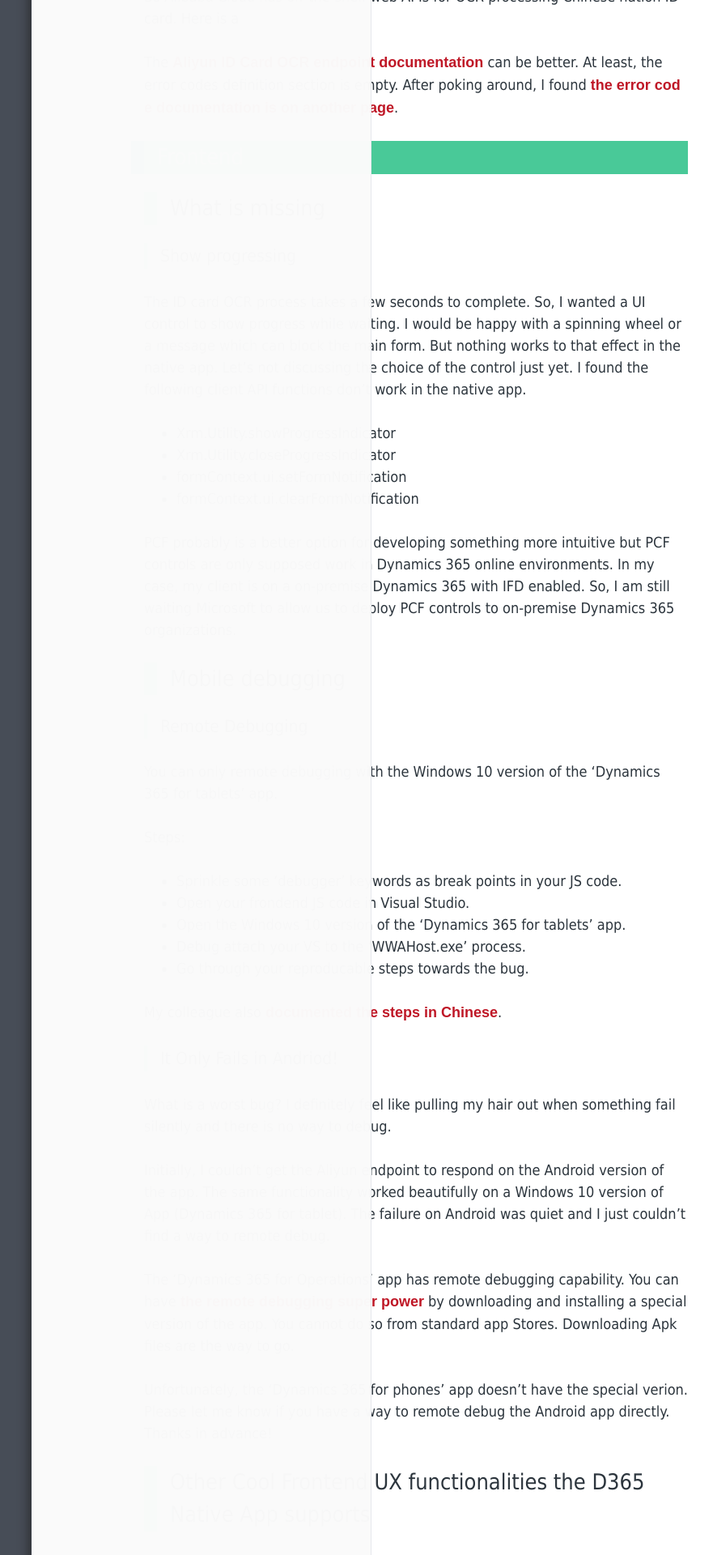
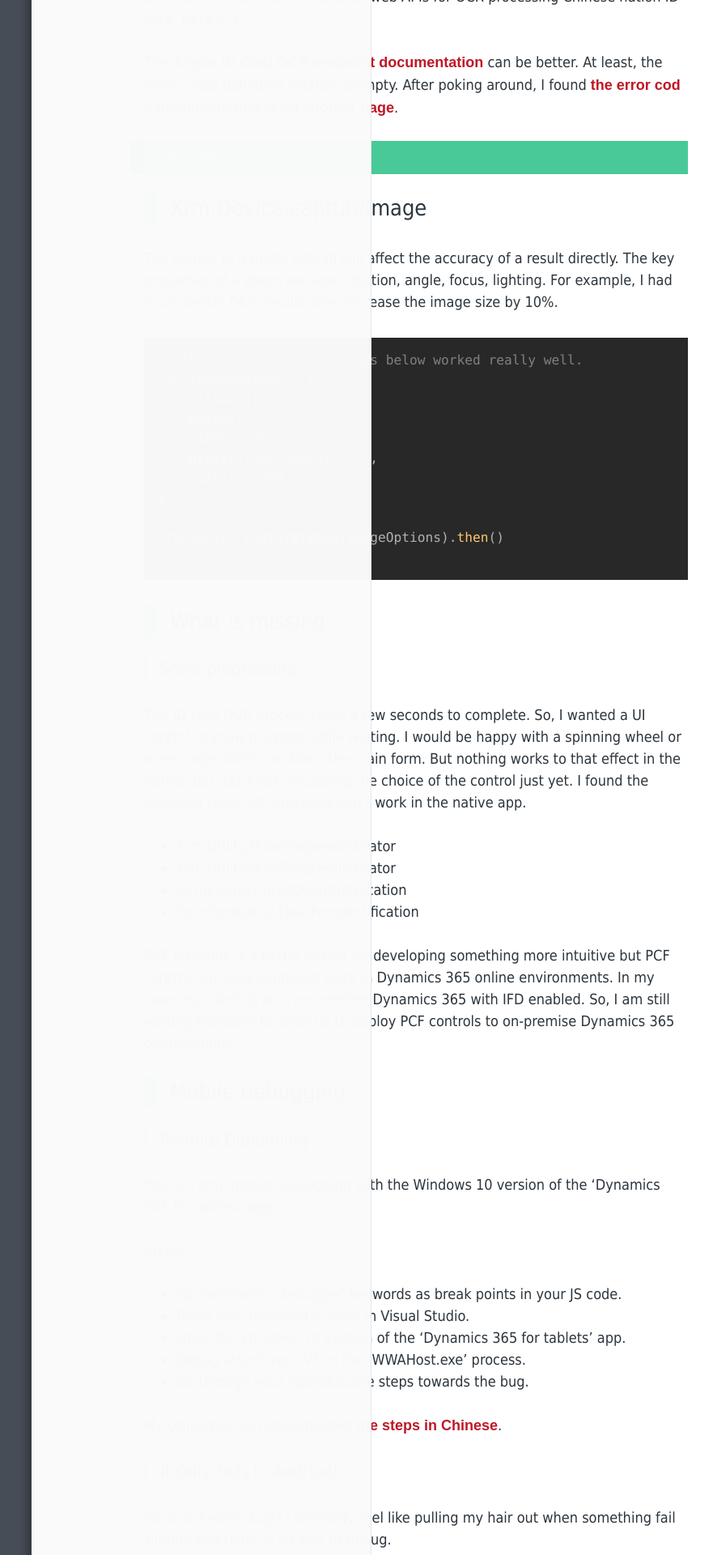
Before and after one commit to nzkelvin/nzkelvin.github.io, a Jekyll site: the page built from _posts/2019-12-17-ocr-id-card-detection-in-d365-native-app.markdown, in a window 1280 px wide. Shown: the part 2977-4897 px from the top of the page at 81% size, without its empty margins (126-1007 px from the left). Built offline with Jekyll 4.4.1, drawn with Linux system fonts in a browser that asks for light colours; comment, search, counter and statistics services are not loaded; some of the changed text lies outside the part shown.

Commit message:
OCR ID Card Detection in a D365 Native App fix2

````diff
--- a/_posts/2019-12-17-ocr-id-card-detection-in-d365-native-app.markdown
+++ b/_posts/2019-12-17-ocr-id-card-detection-in-d365-native-app.markdown
@@ -35,6 +35,23 @@ The [Aliyun ID Card OCR endpoint documentation](https://market.aliyun.com/produc
 
 
 # Frontend
+## Xrm.Device.captureImage
+ The quality of a photo upload will affect the accuracy of a result directly. The key properties of a photo are size, rotation, angle, focus, lighting. For example, I had much better OCR results after increase the image size by 10%.
+
+``` javascript
+// The imageOptions settings below worked really well.
+var imageOptions = {
+    allowEdit: true,
+    height: 275,
+    width: 440,
+    preferFrontCamera: true,
+    quality: 100
+};
+
+Xrm.Device.captureImage(imageOptions).then()
+
+```
+
 ## What is missing
 ### Show progressing
 The ID card OCR process takes a few seconds to complete. So, I wanted a UI control to show progress while waiting. I would be happy with a spinning wheel or a message which can block the main form. But nothing works to that effect in the native app. Let's not discussing the choice of the control just yet. I found the following client API functions don't work in the native app.
@@ -65,9 +82,15 @@ What is a worst bug? I definitely feel like pulling my hair out when something f
 
 Initially, I couldn't get the Aliyun endpoint to respond on the Android version of the app. The same functionality worked beautifully on a Windows 10 version of App (Dynamics 365 for tablet). The failure on Android was quiet and I just couldn't find a way to remote debug.
 
+### Inconsistancy between Android and Windows 10 native apps
+If you want make a XMLHttpRequest call from Dynamics 365 frontend JavaScript. The Windows 10 native app will quite happily call a HTTP URL. However, the Android native app will accept nothing less than an HTTPS URL, and it will fail SILENTLY on an HTTP URL!!!
+
+### Remote Debug the Dynamics 365 Native App or Trying
 The 'Dynamics 365 for Operations' app has remote debugging capability. You can have [the remote debugging super power](https://www.linkedin.com/pulse/dynamics-365-unified-operations-mobile-app-debugging-yadav/) by downloading and installing a special version of the app. You cannot do so from standard app Stores. Downloading Apk files are the way to go.
 
-Unfortunately, the 'Dynamics 365 for phones' app doesn't have the special verion. Please let me know if you have a way to remote debug the Android app directly. Thanks in advance!
+Unfortunately, the 'Dynamics 365 for phones' app doesn't have the special version. Please let me know if you have a way to remote debug the Android app directly. Thanks in advance!
+
+
 
 ## Other Cool Frontend UX functionalities the D365 Native App supports
 * captureAudio
````
